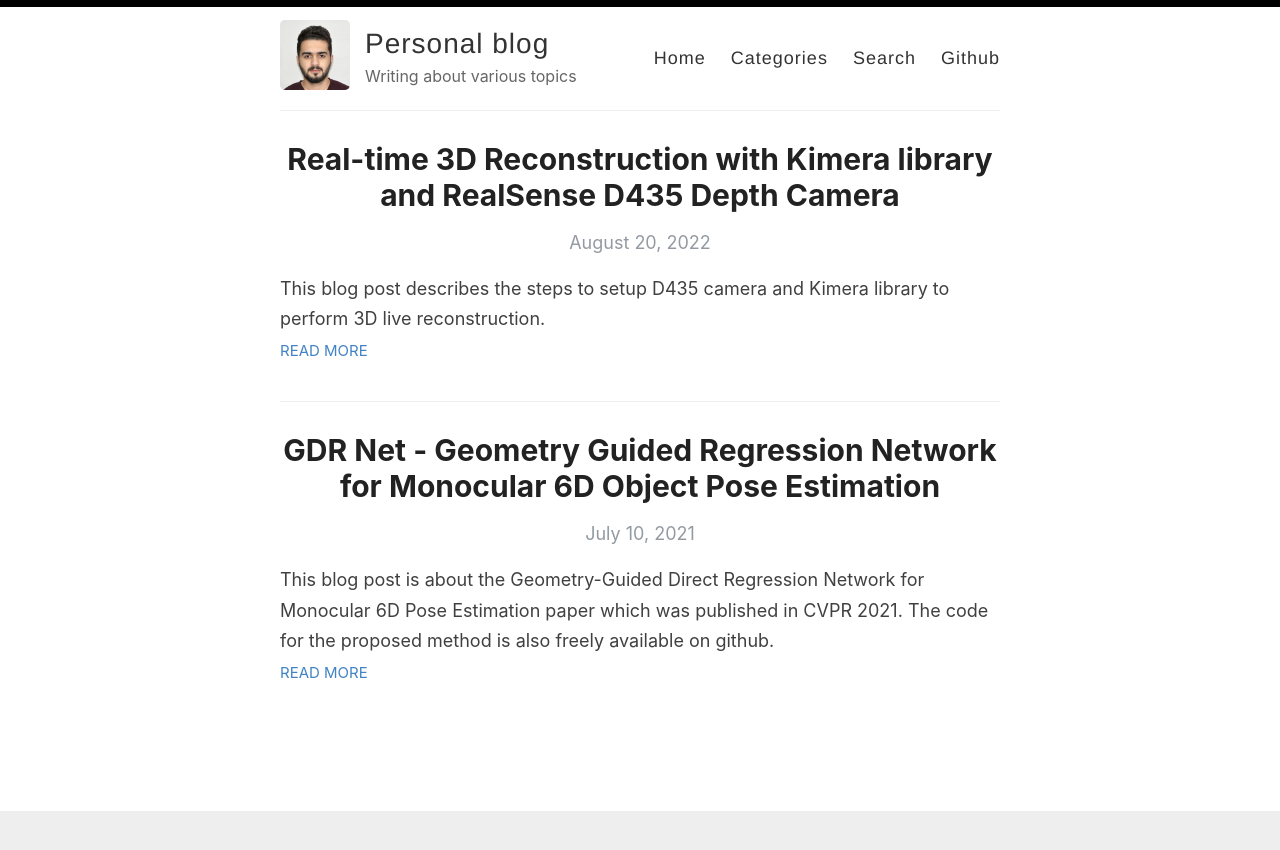
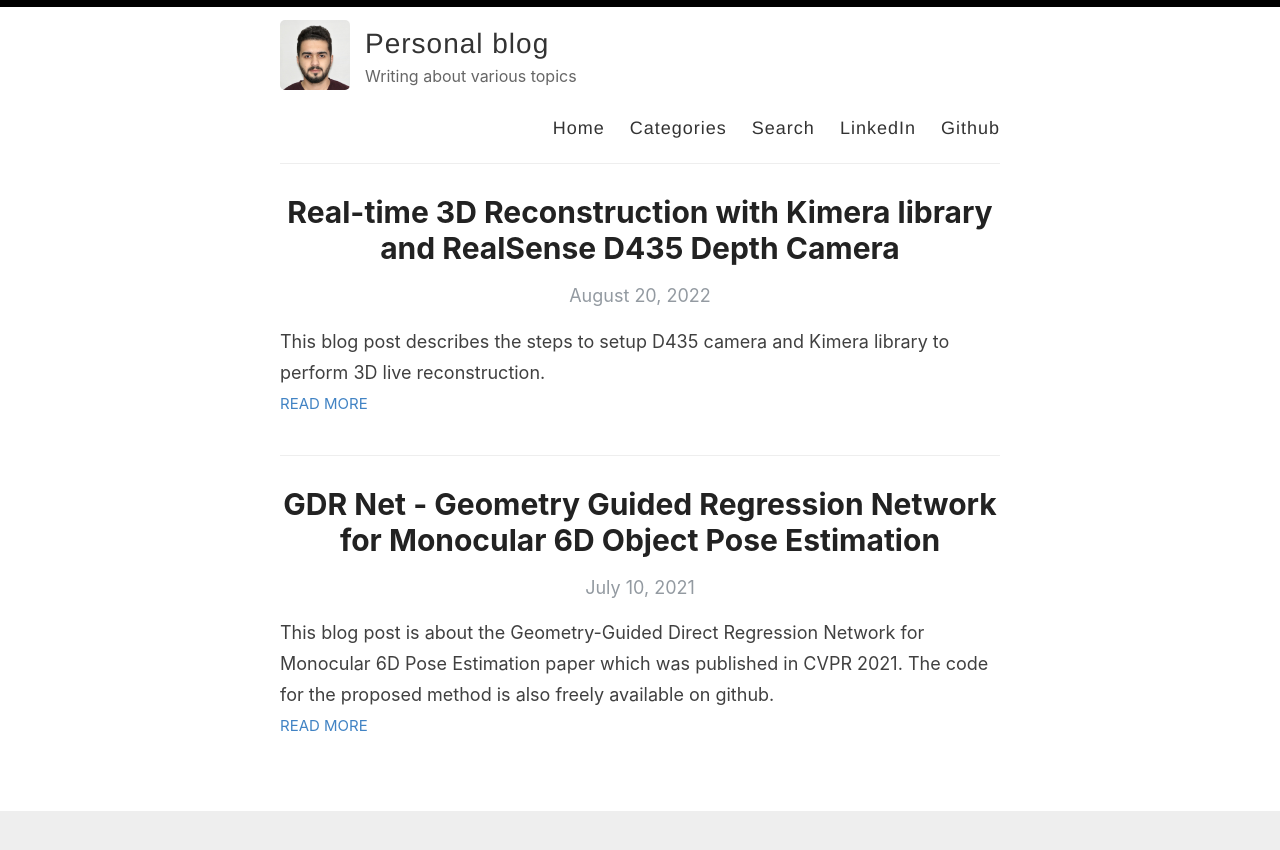
Before and after one commit to ibrahimovnijat/ibrahimovnijat.github.io, a Jekyll site: the page built from index.html, in a window 1280 px wide. Shown: the top 850 px of the page. Built offline with Jekyll 4.4.1, drawn with Linux system fonts in a browser that asks for light colours; the list of posts is cut into pages by our own code.

Commit message:
linkedin added to home page

```diff
--- a/_layouts/default.html
+++ b/_layouts/default.html
@@ -32,6 +32,7 @@
               <!-- <a href="{{ site.baseurl }}/getting-started">Getting Started</a> -->
                <a href="{{ site.baseurl }}/categories">Categories</a>
                <a href="{{ site.baseurl }}/search">Search</a>
+               <a href="https://www.linkedin.com/in/ibrahimovnijat/" target="_blank">LinkedIn</a>
                <a href="https://github.com/ibrahimovnijat" target="_blank">Github</a>
               <!--<a href="{{ site.baseurl }}/theme">Theme</a>-->
               <!-- <a href="{{ site.baseurl }}/archive">Archive</a> -->
```
